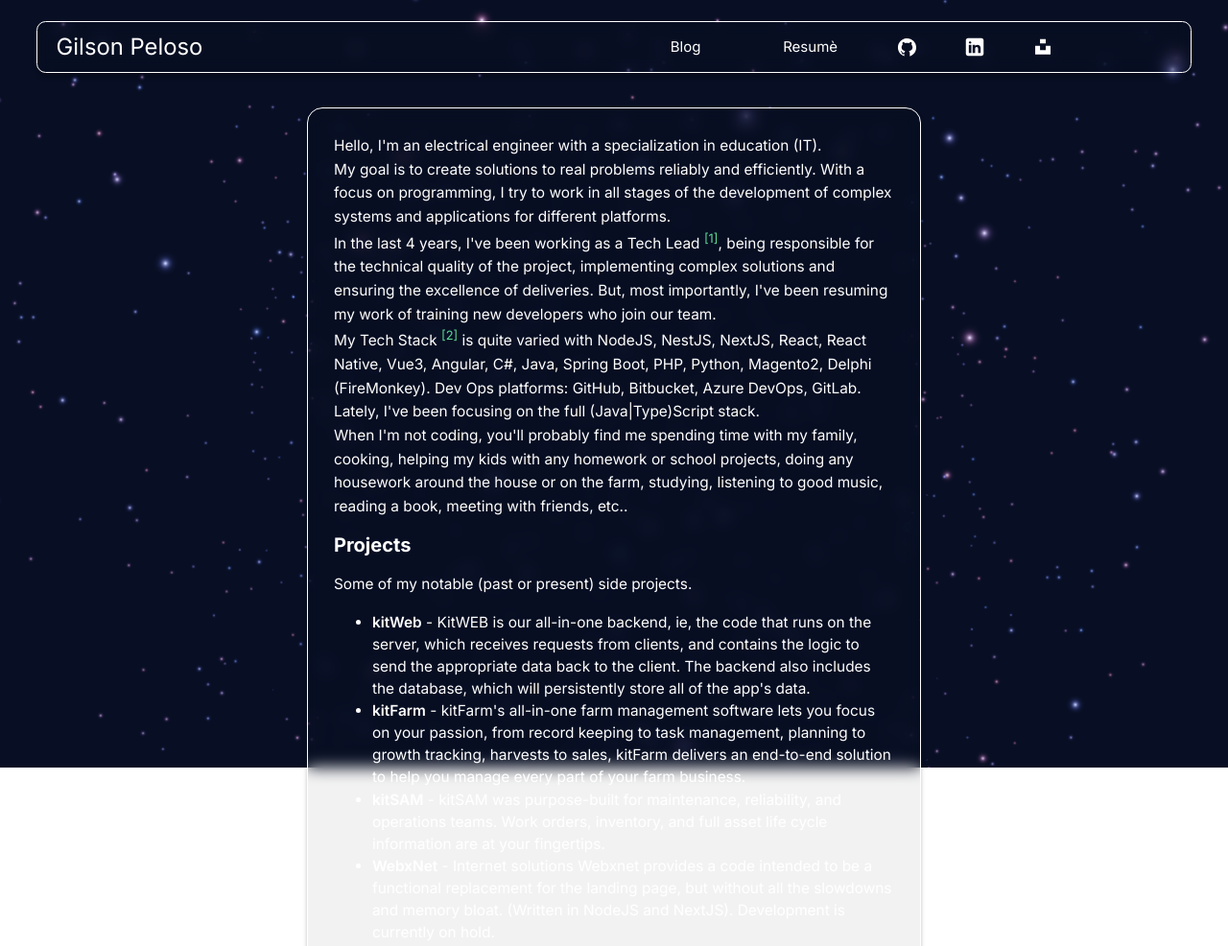
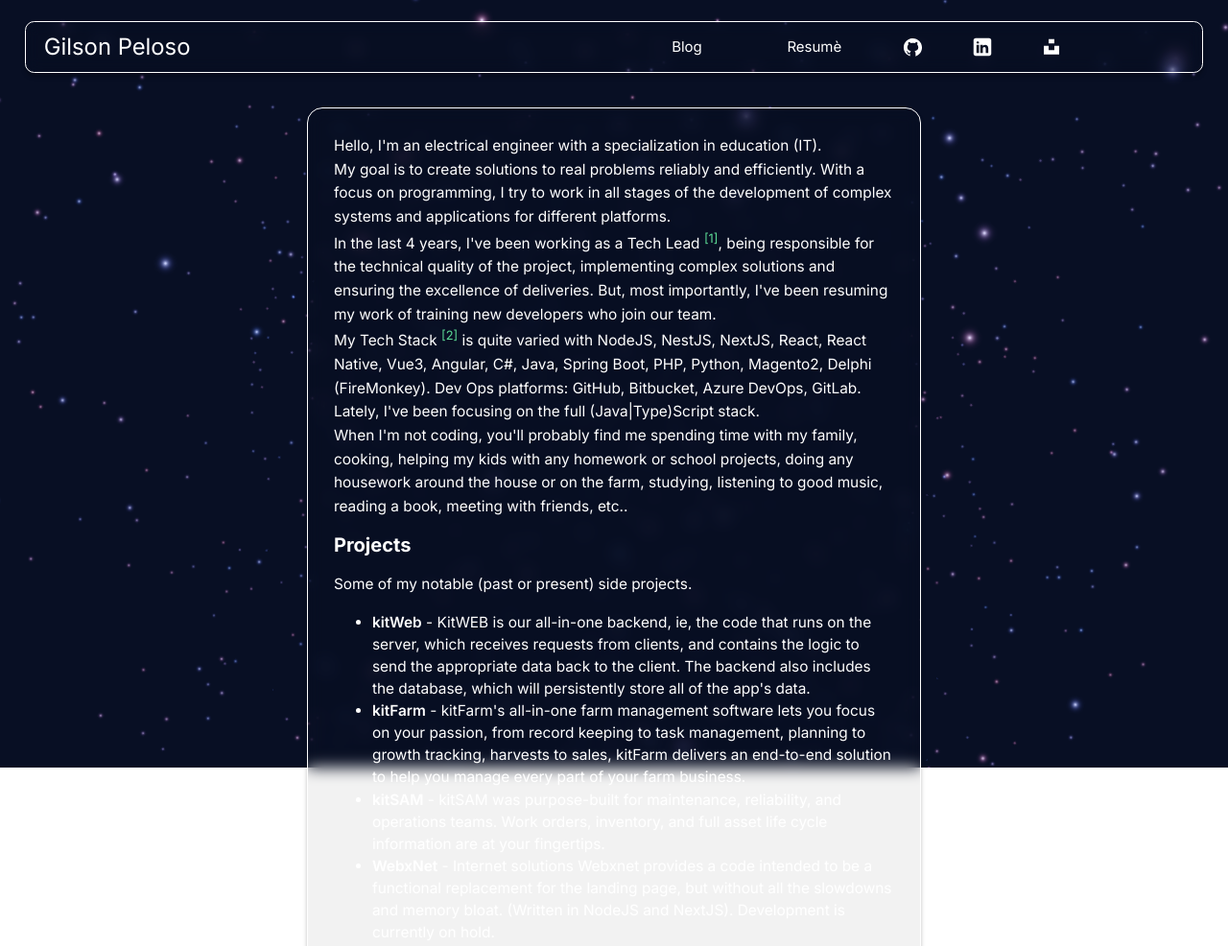
Before and after one commit to gilsonricardopeloso/gilsonricardopeloso.github.io, a plain HTML site: page index.html in a window 1280 px wide. Shown: the top 986 px of the page at 96% size. Drawn offline with Linux system fonts and the light colour scheme; no server answers.

Commit message:
fix(main.css) : width: 96%

```diff
--- a/main.css
+++ b/main.css
@@ -99,7 +99,7 @@ nav > .container {
 	display: flex;
 	flex-direction: row;
 	position: relative;
-	width: 94%;
+	width: 96%;
 	margin: 0 auto;
 	overflow: hidden;
 	padding-left: 1.5vw;
```
